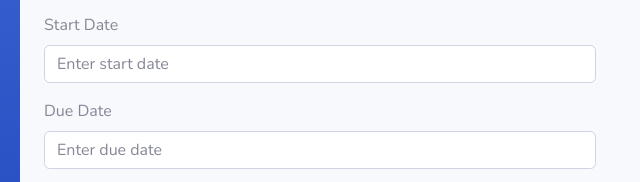
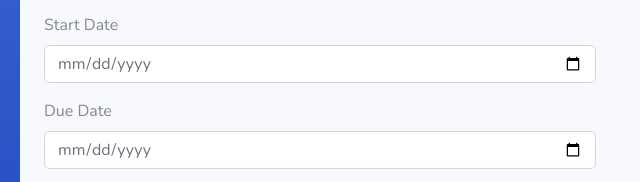
Before and after one commit to codescribblr/project-manager-html, a plain HTML site: page tasks/add.html in a window 1280 px wide. Shown: the part 516-698 px from the top of the page, 84-724 px from the left. Drawn offline with nearby package versions, Linux system fonts and the light colour scheme.

Commit message:
updates date fields to date type

```diff
--- a/tasks/add.html
+++ b/tasks/add.html
@@ -195,11 +195,11 @@
                 </div>
                 <div class="form-group">
                   <label for="start_date">Start Date</label>
-                  <input type="text" class="form-control" id="start_date" placeholder="Enter start date">
+                  <input type="date" class="form-control" id="start_date" placeholder="yyyy-mm-dd">
                 </div>
                 <div class="form-group">
                   <label for="due_date">Due Date</label>
-                  <input type="text" class="form-control" id="due_date" placeholder="Enter due date">
+                  <input type="date" class="form-control" id="due_date" placeholder="yyyy-mm-dd">
                 </div>
 
                 <button type="submit" class="btn btn-lg btn-info">Create Task</button>
```
Also changed, not shown: tasks/edit.html (+2 -2 lines).
